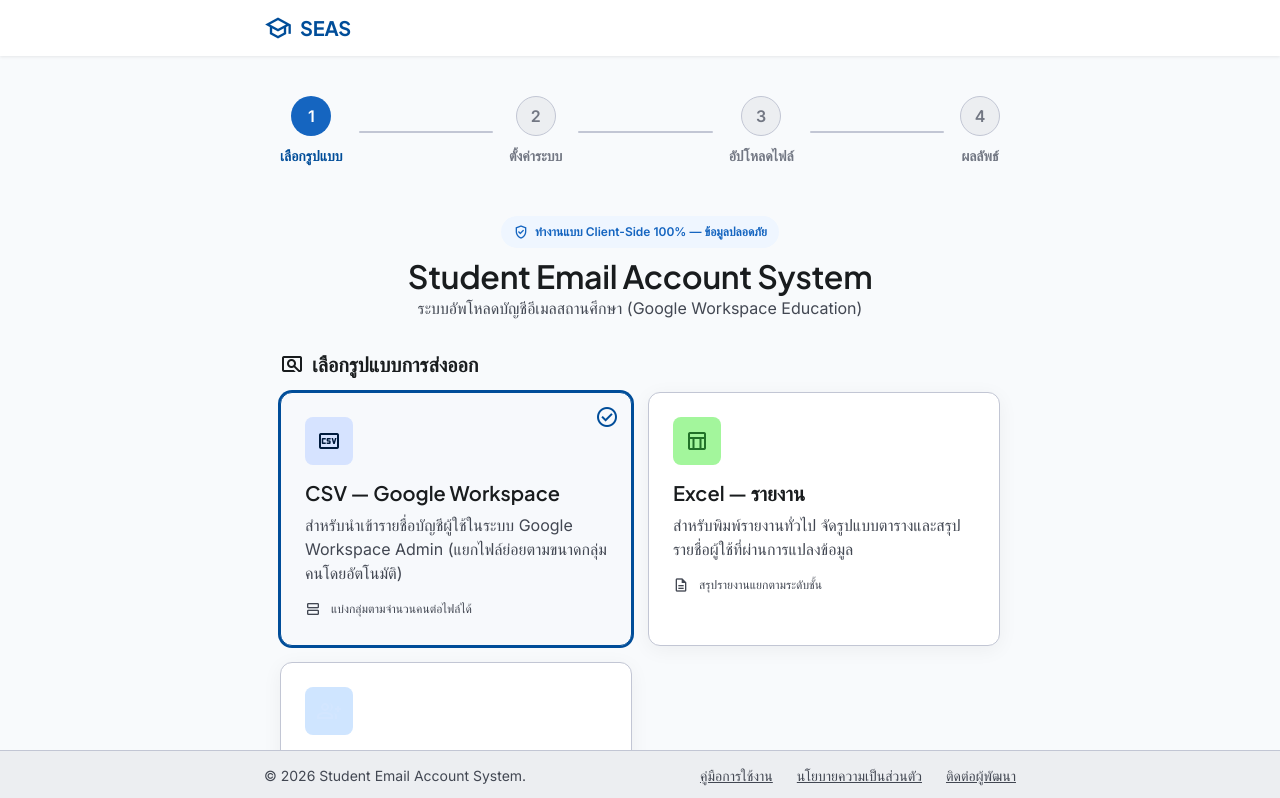
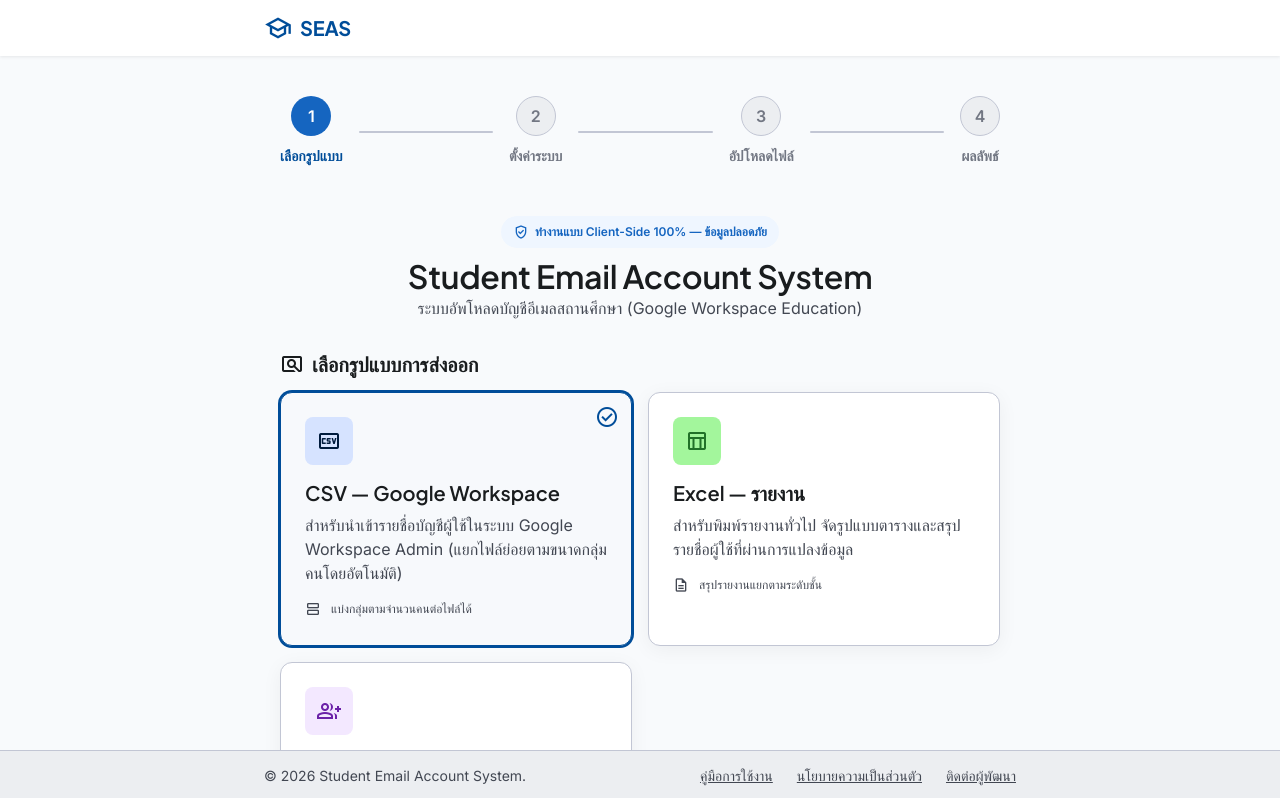
Before and after one commit to Jaobie-BN/student-export-web, a Next.js app: page / in a window 1280 px wide. Shown: the top 798 px of the page. Built offline with nearby package versions, Linux system fonts and the light colour scheme.

Commit message:
fix: icon contrast and background color for Multi-User card

```diff
--- a/app/page.module.css
+++ b/app/page.module.css
@@ -281,13 +281,13 @@
 }
 
 .cardIconMultiuser {
-  background: var(--tertiary-fixed, #e8def8);
-  color: var(--on-tertiary-container, #1d192b);
+  background: #f3e8ff;
+  color: #6b21a8;
 }
 
 .selectionCard:hover .cardIconMultiuser {
-  background: var(--tertiary, #6750a4);
-  color: var(--on-tertiary, #ffffff);
+  background: #7e22ce;
+  color: #ffffff;
 }
 
 .cardTitle {
```
